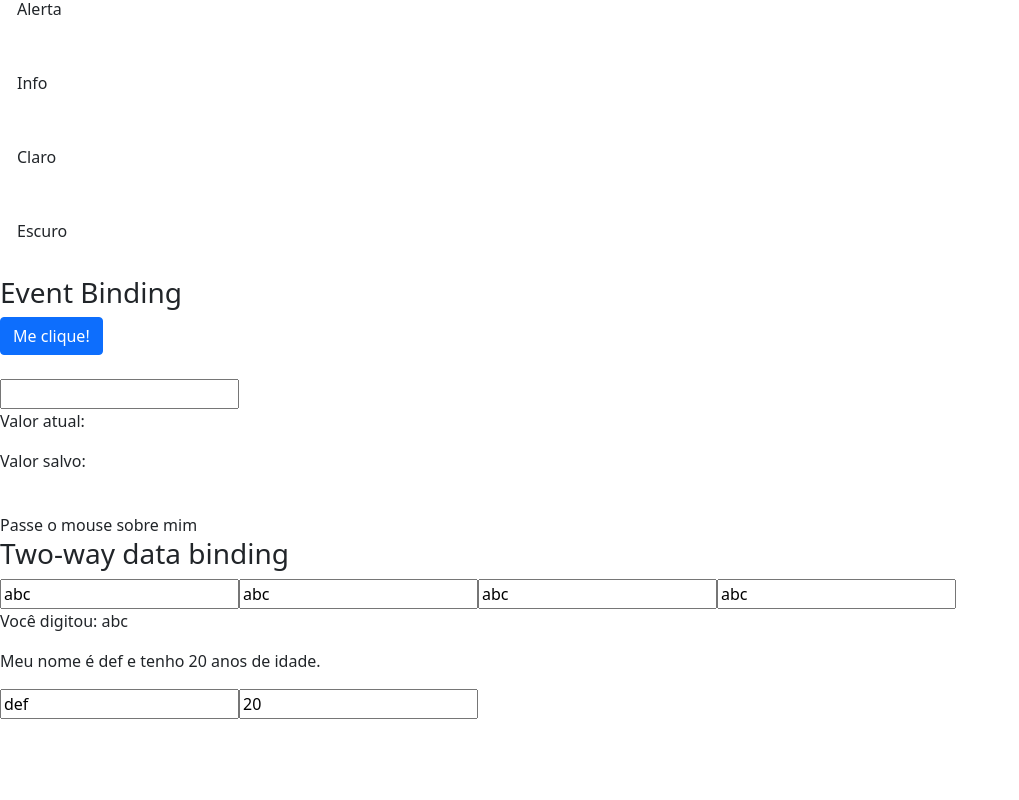
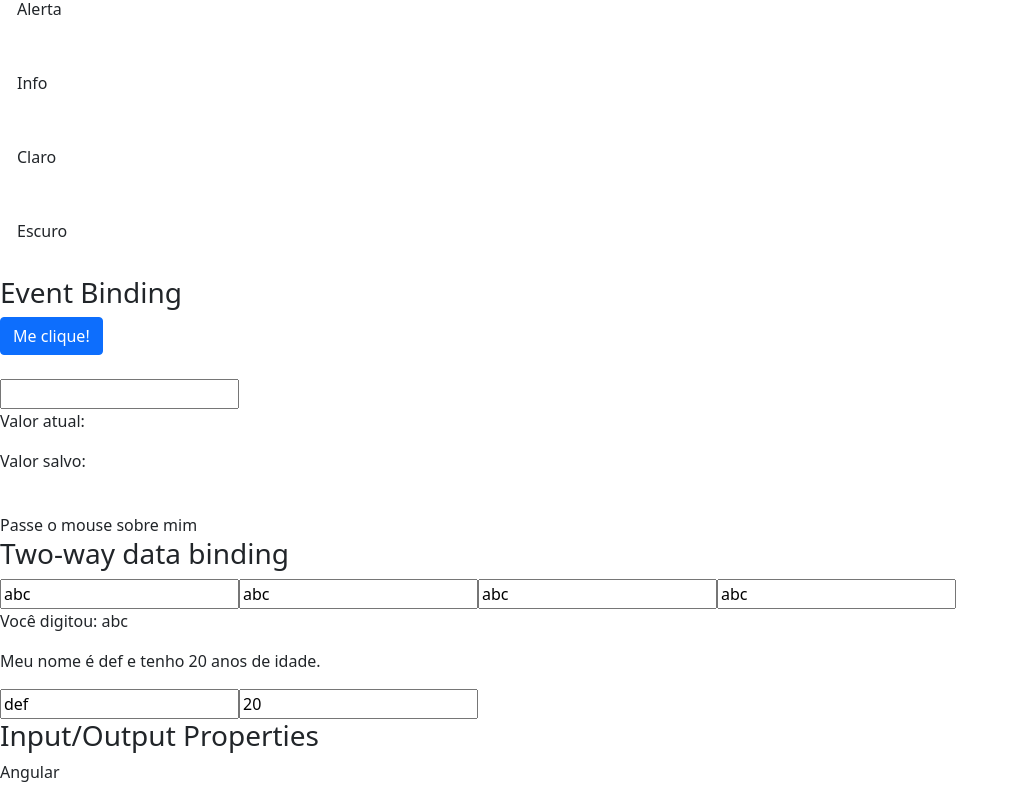
Before and after one commit to pedrovic7997/data-binding, an Angular app: page / in a window 1280 px wide. Shown: the part 482-1282 px from the top of the page, without its empty margins (0-1019 px from the left). Before the commit the page ends 1201 px from the top, so only its background shows below. Built offline with nearby package versions, Linux system fonts and the light colour scheme.

Commit message:
Var/obj entre Components com Input Property

```diff
--- a/src/app/app.module.ts
+++ b/src/app/app.module.ts
@@ -6,11 +6,13 @@
 import { AppComponent } from './app.component';
 import { DataBindingComponent } from './data-binding/data-binding.component';
 import { MeuFormModule } from './meu-form/meu-form.module';
+import { InputPropertyComponent } from './input-property/input-property.component';
 
 @NgModule({
   declarations: [
     AppComponent,
-    DataBindingComponent
+    DataBindingComponent,
+    InputPropertyComponent
   ],
   imports: [
     BrowserModule,
--- a/src/app/data-binding/data-binding.component.html
+++ b/src/app/data-binding/data-binding.component.html
@@ -132,6 +132,13 @@
 
 </section>
 
+<app-meu-form></app-meu-form>
 
+<section>
 
-<app-meu-form></app-meu-form>
+    <article>
+        <h3>Input/Output Properties</h3>
+
+        <app-curso [nome]="nomeDoCurso"></app-curso>
+    </article>
+</section>
--- a/src/app/data-binding/data-binding.component.ts
+++ b/src/app/data-binding/data-binding.component.ts
@@ -22,7 +22,9 @@
   valorAtual: string = '';
   valorSalvo: string = '';
 
-  isMouseOver = false;
+  isMouseOver: boolean = false;
+
+  nomeDoCurso: string = 'Angular';
 
   getValor(){
     return 1;
--- /dev/null
+++ b/src/app/input-property/input-property.component.html
@@ -0,0 +1,3 @@
+<p>
+    {{ nomeCurso }}
+</p>
--- /dev/null
+++ b/src/app/input-property/input-property.component.ts
@@ -0,0 +1,18 @@
+import { Component, Input, OnInit } from '@angular/core';
+
+@Component({
+  selector: 'app-curso',
+  templateUrl: './input-property.component.html',
+  styleUrls: ['./input-property.component.css'],
+  // inputs: ['nomeCurso:nome']
+})
+export class InputPropertyComponent implements OnInit {
+
+  @Input('nome') nomeCurso: string = '';
+
+  constructor() { }
+
+  ngOnInit(): void {
+  }
+
+}
```
Also changed, not shown: src/app/input-property/input-property.component.css (added), 1 other file (tests, documents, lock files or other folders).
